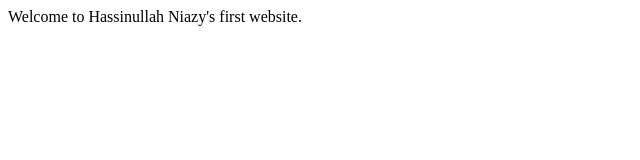
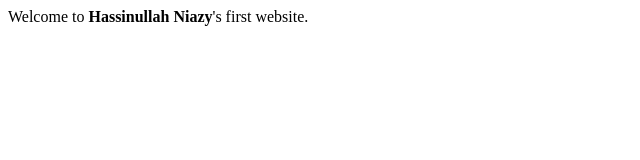
Before and after one commit to hniazy/hniazy.github.io, a plain HTML site: page index.html in a window 1280 px wide. Shown: the full height of the page, 0-640 px from the left. Drawn offline with Linux system fonts and the light colour scheme.

Commit message:
Update index.html

```diff
--- a/index.html
+++ b/index.html
@@ -2,10 +2,10 @@
 <html>
     <head>
         <meta charset="utf-8">
-        <title>HTML basics</title>
+        <title>Niazy's Program</title>
     </head>
     <body>
-Welcome to Hassinullah Niazy's first website.
+Welcome to <strong>Hassinullah Niazy</strong>'s first website.
 
     </body>
 </html>
```
